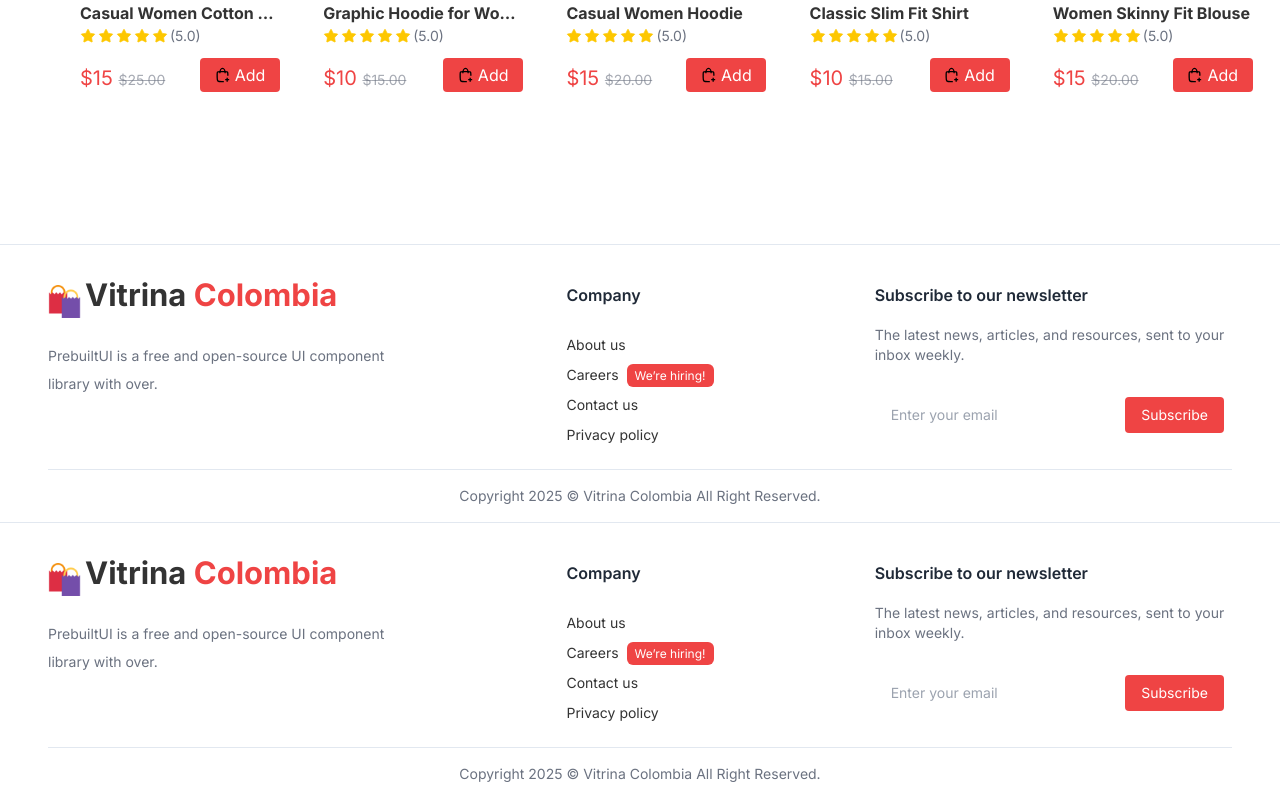
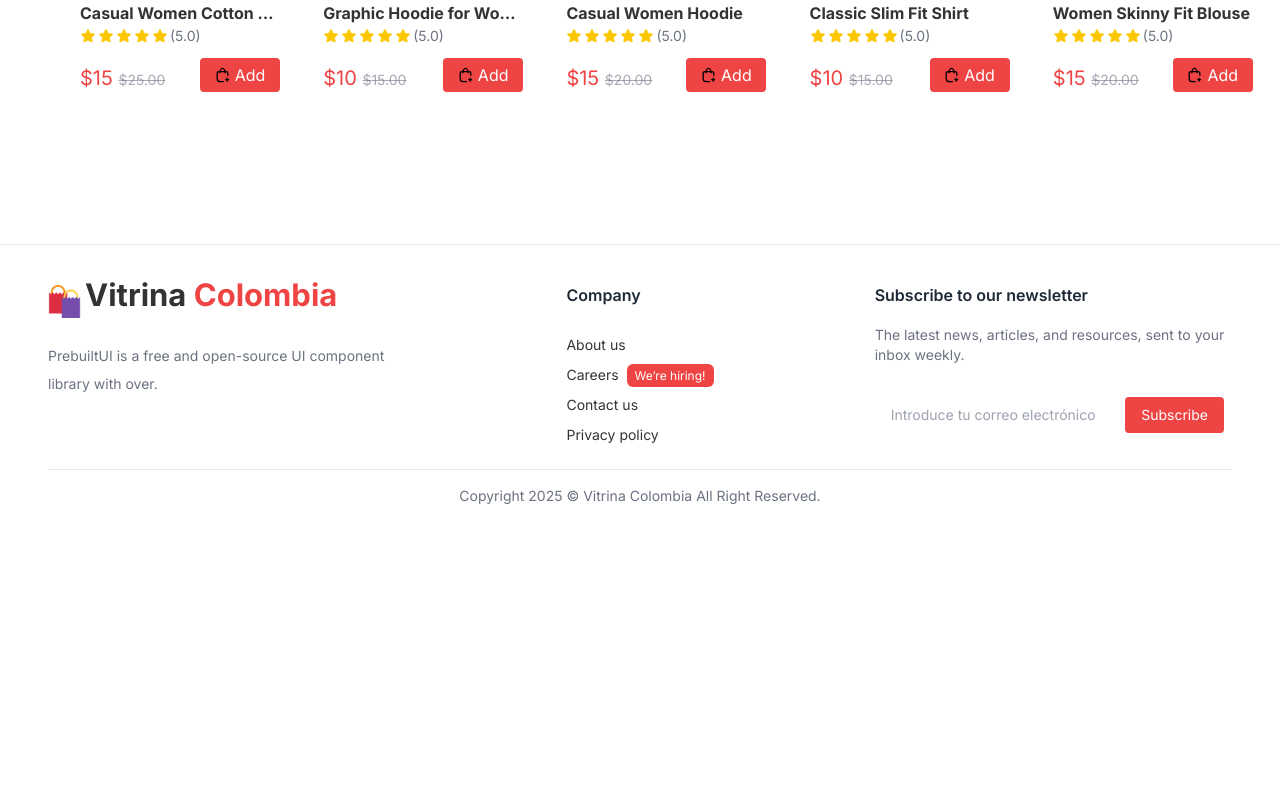
Before and after one commit to betodesarrollador/React, a React (Vite) app: page / in a window 1280 px wide. Shown: the part 2308-3108 px from the top of the page. After the commit the page ends 2830 px from the top, so only its background shows below. Built offline with nearby package versions, Linux system fonts and the light colour scheme.

Commit message:
modificar

```diff
--- a/package.json
+++ b/package.json
@@ -1,5 +1,5 @@
 {
-  "name": "mi-proyecto",
+  "name": "app",
   "private": true,
   "version": "0.0.0",
   "type": "module",
--- a/src/App.jsx
+++ b/src/App.jsx
@@ -12,7 +12,9 @@ function App() {
         <BrowserRouter>
           {/* Header */}
           <Header />
+          {/* Routes */}
           <Routes>
+            {/* Ruta Home */}
             <Route path="/" element={<Home />} />
           </Routes>
           {/* Footer */}
--- a/src/Home.jsx
+++ b/src/Home.jsx
@@ -1,23 +1,21 @@
-import React from 'react';
-import Hero from './components/Hero';
-import NewArrivals from './components/NewArrivals';
-import Banner from './components/Banner';
-import PopularProducts from './components/PopularProducts';
-import Footer from './components/Footer';
+import React from "react";
+import Hero from "./components/Hero";
+import NewArrivals from "./components/NewArrivals";
+import Banner from "./components/Banner";
+import PopularProducts from "./components/PopularProducts";
 
+// El header y Footer esta En App.jsx
 export default function Home() {
   return (
     <>
-    {/* Hero */}
+      {/* Hero */}
       <Hero />
-     {/* NewArrivals */}
+      {/* NewArrivals */}
       <NewArrivals />
-       {/* Banner */}
+      {/* Banner */}
       <Banner />
-       {/* PopularProducts */}
+      {/* PopularProducts */}
       <PopularProducts />
-      {/* Footer */}
-      <Footer />
     </>
   );
 }
--- a/src/components/Footer.jsx
+++ b/src/components/Footer.jsx
@@ -1,4 +1,4 @@
-import React from "react";
+import React from 'react'
 import { Link } from "react-router";
 import Logo from "../assets/logo.png";
 
@@ -9,7 +9,7 @@ const Footer = () => {
         <div className="sm:col-span-2 lg:col-span-1">
            {/* Logo */}
       <Link href={"/"} className="flex gap-1">
-        <img src={Logo} height={33} width={33} alt="logo" />
+        <img src={Logo} height={38} width={33} alt="logo" />
         <h3 className="text-2x1">
           Vitrina<span className="text-destructive font-bold"> Colombia</span>
         </h3>
@@ -60,7 +60,7 @@ const Footer = () => {
               <input
                 className="focus:ring-2 ring-destructive outline-none w-full max-w-64 py-2 rounded px-2"
                 type="email"
-                placeholder="Enter your email"
+                placeholder="Introduce tu correo electrónico"
               />
 
               <button className="bg-destructive px-4 py-2 text-white rounded">
@@ -76,7 +76,7 @@ const Footer = () => {
         Right Reserved.
       </p>
     </footer>
-  );
-};
+  )
+}
 
-export default Footer;
+export default Footer
```
